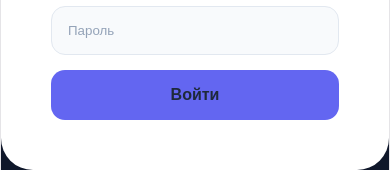
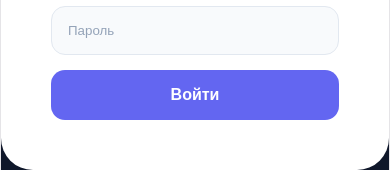
Before and after one commit to Biznesodmen/diplom, a React (Vite) app in the folder frontend/: page / in a window 390 px wide. Shown: the part 533-703 px from the top of the page. Built offline with nearby package versions, Linux system fonts and the light colour scheme.

Commit message:
emergency mobile text color fix

```diff
--- a/frontend/src/App.jsx
+++ b/frontend/src/App.jsx
@@ -376,7 +376,41 @@ const App = () => {
     }
   };
 
-  const globalStyles = `html, body, #root { margin: 0; padding: 0; height: 100%; width: 100%; overflow: hidden; }`;
+  const globalStyles = `
+  html, body, #root { margin: 0; padding: 0; height: 100%; width: 100%; overflow: hidden; }
+  @media (max-width: 768px) {
+    /* Переопределяем цвет текста для ВСЕХ элементов, кроме тех, что на тёмном фоне */
+    body, div, p, span, label, h1, h2, h3, h4, h5, h6, a, li, td, th, input, select, textarea, button {
+      color: #1e293b !important;
+      -webkit-text-fill-color: #1e293b !important;
+    }
+    /* Оставляем белый текст для элементов внутри тёмной обёртки страницы входа */
+    div[style*="background: rgb(15, 23, 42)"],
+    div[style*="background:#0f172a"] {
+      color: #ffffff !important;
+      -webkit-text-fill-color: #ffffff !important;
+    }
+    /* Заголовок и подзаголовок на странице входа */
+    .authTitle, .authSub {
+      color: #ffffff !important;
+      -webkit-text-fill-color: #ffffff !important;
+    }
+    /* Кнопки с фоном остаются с белым текстом */
+    button[style*="background:#6366f1"],
+    button[style*="background: rgb(99, 102, 241)"],
+    button[style*="background:#1e293b"],
+    button[style*="background: rgb(30, 41, 59)"],
+    .addBtn, .submitBtn, .primaryBtn {
+      color: #ffffff !important;
+      -webkit-text-fill-color: #ffffff !important;
+    }
+    /* Кнопка "Выйти" — красный текст */
+    .logoutBtn {
+      color: #e11d48 !important;
+      -webkit-text-fill-color: #e11d48 !important;
+    }
+  }
+`;
 
   if (!isLoggedIn) {
     return (
```
